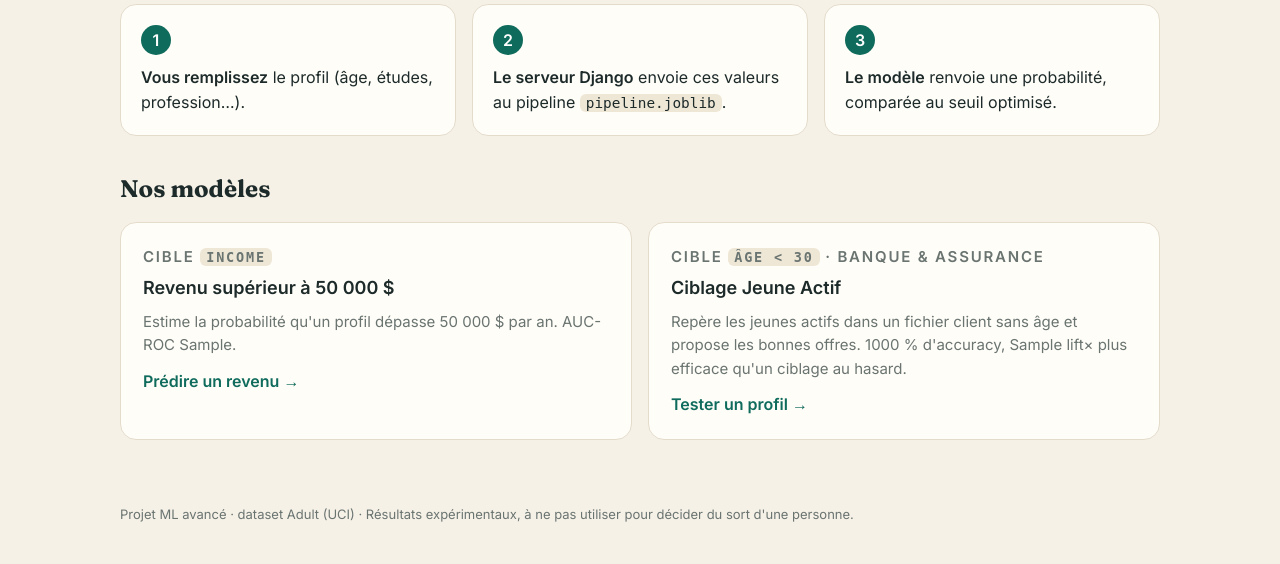
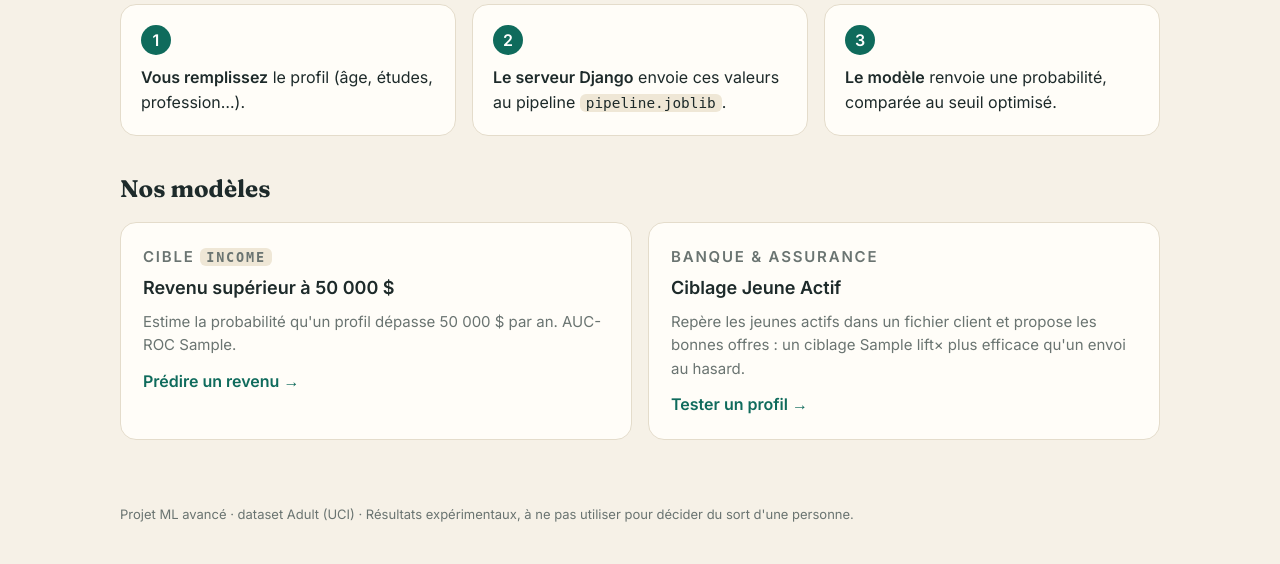
Before and after one commit to arijbensalem/income, a Django app: template predictor/templates/predictor/home.html in a window 1280 px wide. Shown: the part 775-1339 px from the top of the page. Run offline with Django 5.2, Linux system fonts and the light colour scheme; the template is opened without the code that fills it: most values are stand-ins (such as "Sample title", 1, 10 or a date in 2020).

Commit message:
Page jeune actif : retirer les métriques techniques (demande de la prof)
- Supprime le bloc accuracy / baseline / balanced accuracy / AUC de la page.
- Libellés orientés client : « Banque & assurance · Ciblage marketing ».
- Carte de l'accueil : garde seulement le bénéfice (ciblage 2,4x plus efficace).
- Les métriques restent dans le notebook et dans ml_models/jeune/config.json.

Co-Authored-By: Claude Opus 5.5 <noreply@anthropic.com>
Claude-Session: https://claude.ai/code/session_011iLv7x7h3r5Sg6zTEKMNz3

```diff
--- a/predictor/static/predictor/style.css
+++ b/predictor/static/predictor/style.css
@@ -64,7 +64,7 @@ footer{max-width:1080px;margin:0 auto;padding:0 20px 40px;color:var(--muted);fon
 .benefit>b{display:block;font:700 34px Fraunces,serif;color:var(--accent)}
 .benefit h3,.model h3{margin:6px 0 8px;font-size:18px}
 .benefit p,.model p{margin:0;color:var(--muted);font-size:15px}
-.ethics{margin-top:8px}.ethics ul{margin:0;padding-left:20px;color:var(--muted)}.ethics li{margin:6px 0}
+.ethics{margin-top:20px}.ethics ul{margin:0;padding-left:20px;color:var(--muted)}.ethics li{margin:6px 0}
 .models{margin-top:40px}
 .model{text-decoration:none;color:var(--ink);display:block;transition:border-color .2s}
 .model:hover{border-color:var(--accent)}
--- a/predictor/templates/predictor/home.html
+++ b/predictor/templates/predictor/home.html
@@ -33,9 +33,9 @@
       <span class="go">Prédire un revenu →</span>
     </a>
     <a class="model" href="{% url 'jeune' %}">
-      <p class="eyebrow">Cible <code>âge &lt; 30</code> · banque &amp; assurance</p>
+      <p class="eyebrow">Banque &amp; assurance</p>
       <h3>Ciblage Jeune Actif</h3>
-      <p>Repère les jeunes actifs dans un fichier client sans âge et propose les bonnes offres. {% widthratio jeune.accuracy 1 100 %}&nbsp;% d'accuracy, {{ jeune.lift }}× plus efficace qu'un ciblage au hasard.</p>
+      <p>Repère les jeunes actifs dans un fichier client et propose les bonnes offres : un ciblage {{ jeune.lift }}× plus efficace qu'un envoi au hasard.</p>
       <span class="go">Tester un profil →</span>
     </a>
   </div>
```
Also changed, not shown: predictor/templates/predictor/jeune.html (+3 -9 lines).
